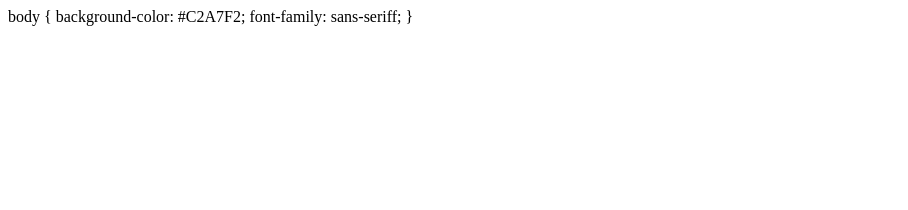
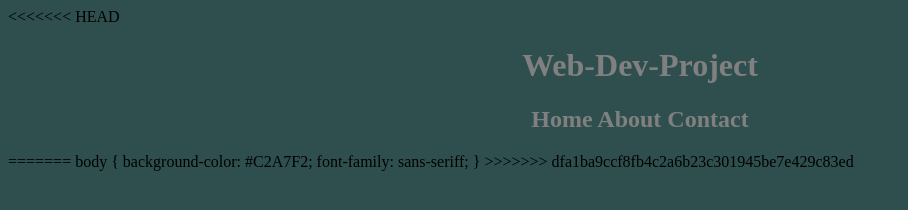
Before and after one commit to empomz/Web-Dev-Project, a plain HTML site: page index.html in a window 1280 px wide. Shown: the whole page, without its empty margins (0-908 px from the left). Drawn offline with Linux system fonts and the light colour scheme.

Commit message:
Add files via upload

```diff
--- a/index.html
+++ b/index.html
@@ -1,6 +1,21 @@
 <!doctype html>
 <html>
 <head>
+<<<<<<< HEAD
+	<link rel="stylesheet" href= "style.css">
+<meta charset="utf-8">
+<meta name = "viewport" content="width=device-width, initial-scale=1">
+<title>WebDevProject</title>
+	<h1>
+		Web-Dev-Project
+	</h1>
+	<h2>
+		Home About Contact
+	</h2>
+</head>
+<body>
+
+=======
 <meta charset="utf-8">
 <title>Contact</title>
 <style type =  "text/css">
@@ -11,5 +26,6 @@ body {
 	background-color: #C2A7F2;
 	font-family: sans-seriff;
 	}
+>>>>>>> dfa1ba9ccf8fb4c2a6b23c301945be7e429c83ed
 </body>
 </html>
--- /dev/null
+++ b/style.css
@@ -0,0 +1,16 @@
+@charset "utf-8";
+/* CSS Document */
+body {
+	background-color: darkslategray;
+	font-family: "sans-serif";
+	}
+h1 {
+	color: gray;
+	font-family: "sans-serif";
+	text-align: center;
+}
+h2 {
+	color: gray;
+	font-family: "sans-serif";
+	text-align: center;
+}
```
